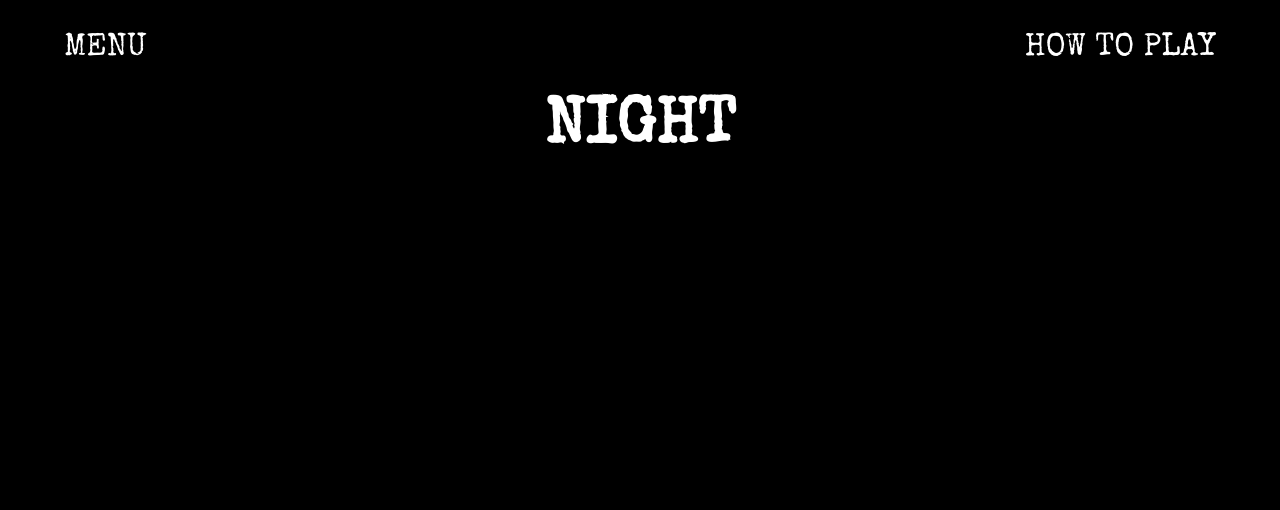
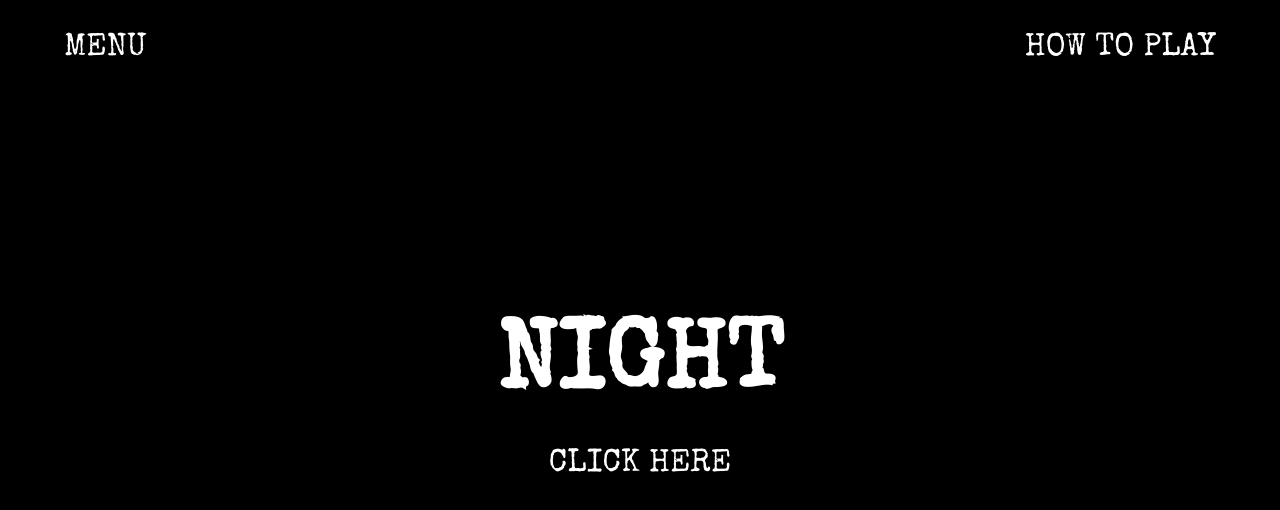
Before and after one commit to alicehillier/night, a plain HTML site: page index.html in a window 1280 px wide. Drawn offline with nearby package versions, Linux system fonts and the light colour scheme.

Commit message:
Re-positions h1 and adds p element underneath.

```diff
--- a/assets/style.css
+++ b/assets/style.css
@@ -10,10 +10,16 @@ body {
     color: white;
 }
 
+main {
+    position: absolute;
+    top: 50%;
+    left: 50%;
+    transform: translate(-50%, -50%);
+}
+
 h1 {
-    margin: 2rem auto;
+    font-size: 6rem;
     text-align: center;
-    font-size: 4rem;
 }
 
 nav ul {
@@ -27,3 +33,9 @@ nav ul li {
     list-style-type: none;
     font-size: 2rem;
 }
+
+.start {
+    margin-top: 2rem;
+    font-size: 2rem;
+    text-align: center;
+}
--- a/index.html
+++ b/index.html
@@ -18,9 +18,12 @@
                 <li>MENU</li>
                 <li>HOW TO PLAY</li>
             </ul>
-            <h1>NIGHT</h1>
         </nav>
     </header>
+    <main>
+        <h1>NIGHT</h1>
+        <p class="start">CLICK HERE</p>
+    </main>
     <script src="assets/script.js"></script>
 </body>
 
```
